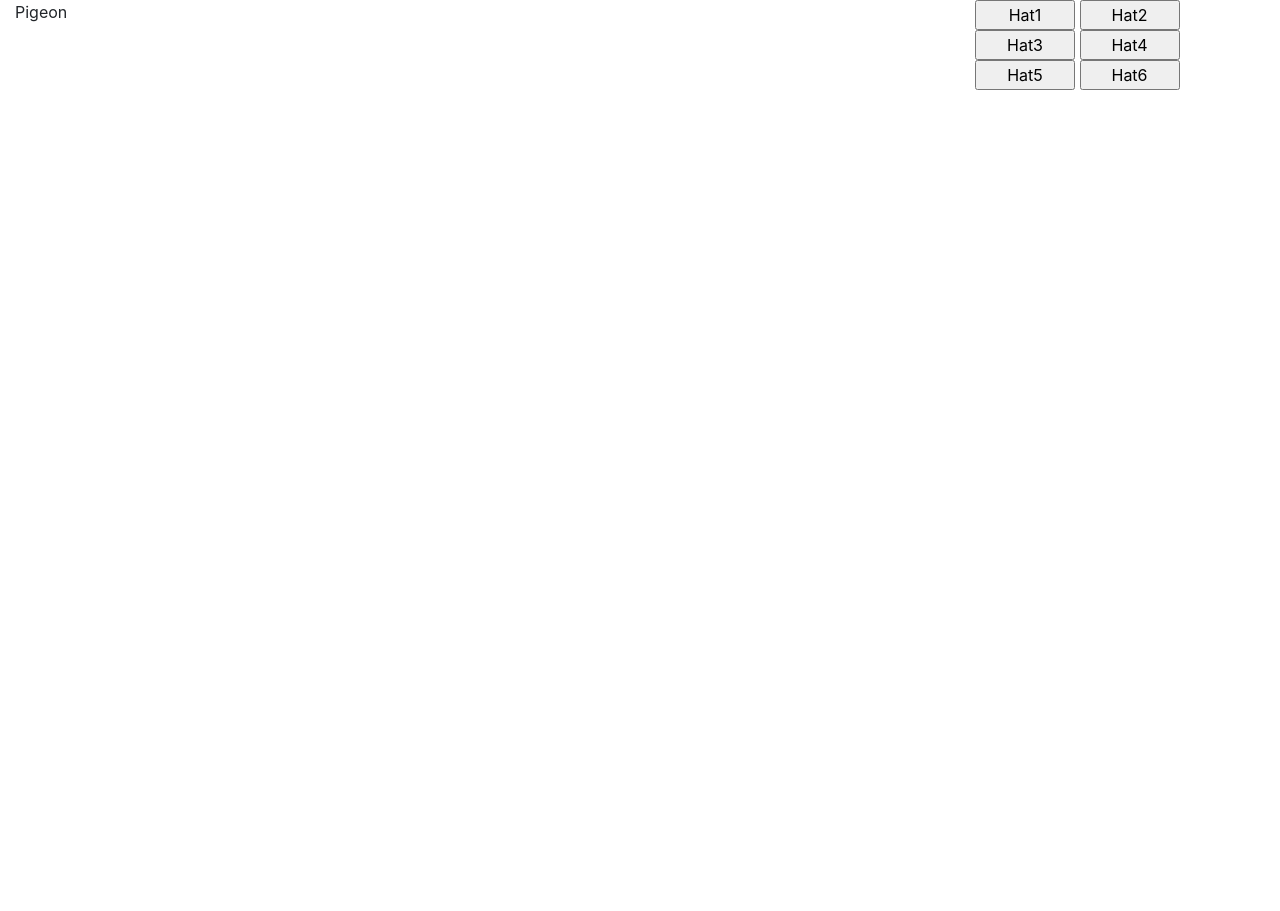
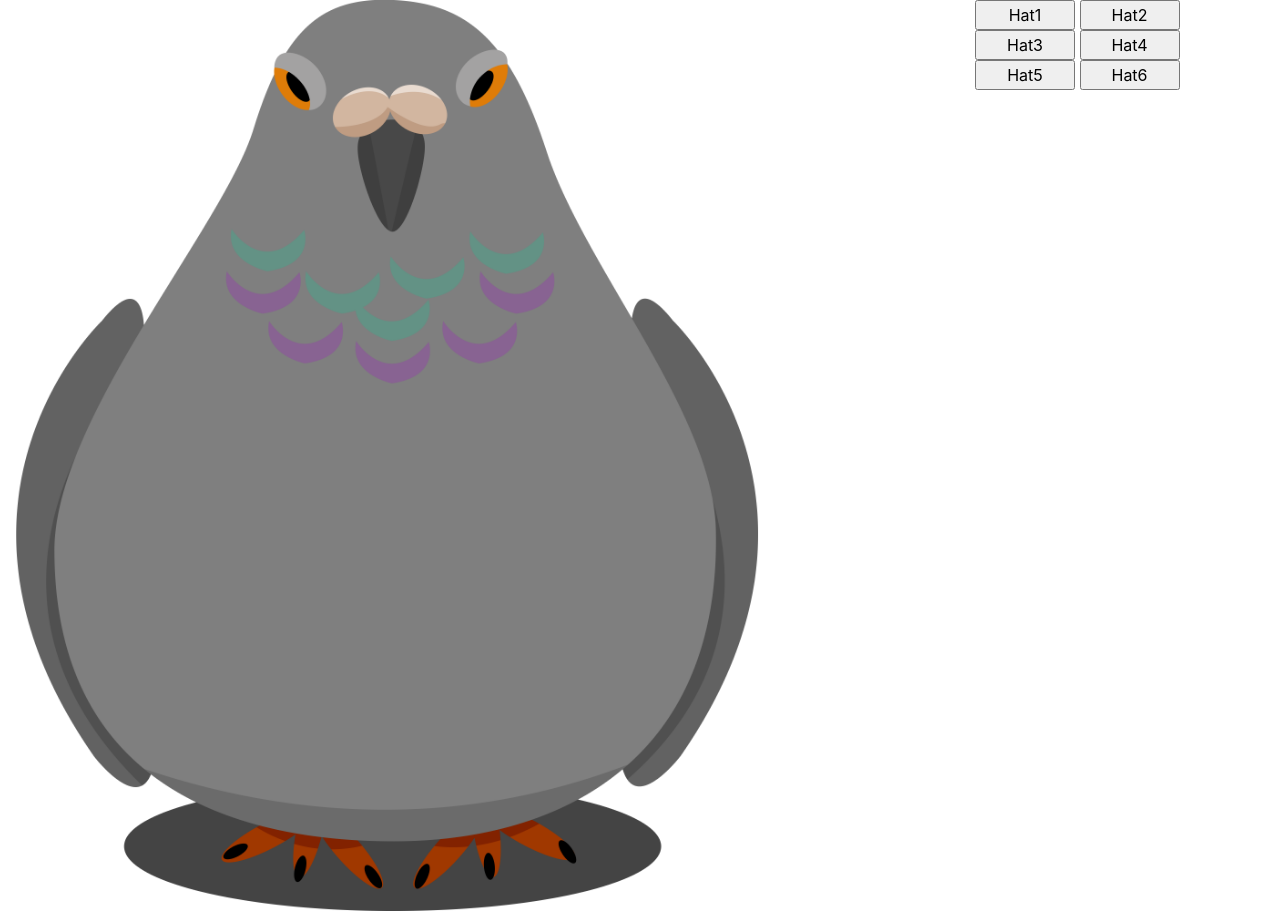
Before and after one commit to DandyBrandy/pigeon-dressup, a plain HTML site: page index.html in a window 1280 px wide. Before the commit the page ends 800 px from the top, so only its background shows below. Drawn offline with nearby package versions, Linux system fonts and the light colour scheme.

Commit message:
Added in pigeon gif to the page

```diff
--- a/index.html
+++ b/index.html
@@ -12,7 +12,7 @@
             <div class="row">
                 <div class="col-md-9 col-xs-12">
                     <div class="pigeon">
-                        Pigeon
+                        <img src="img/bestpigeon.gif">
                     </div>
                 </div>
 
--- a/main.css
+++ b/main.css
@@ -11,3 +11,9 @@ button
 {
     width: 100px;
 }
+
+img
+{
+    max-width: 80%;
+    height: auto;
+}
```
Also changed, not shown: img/bestpigeon.gif (added).
